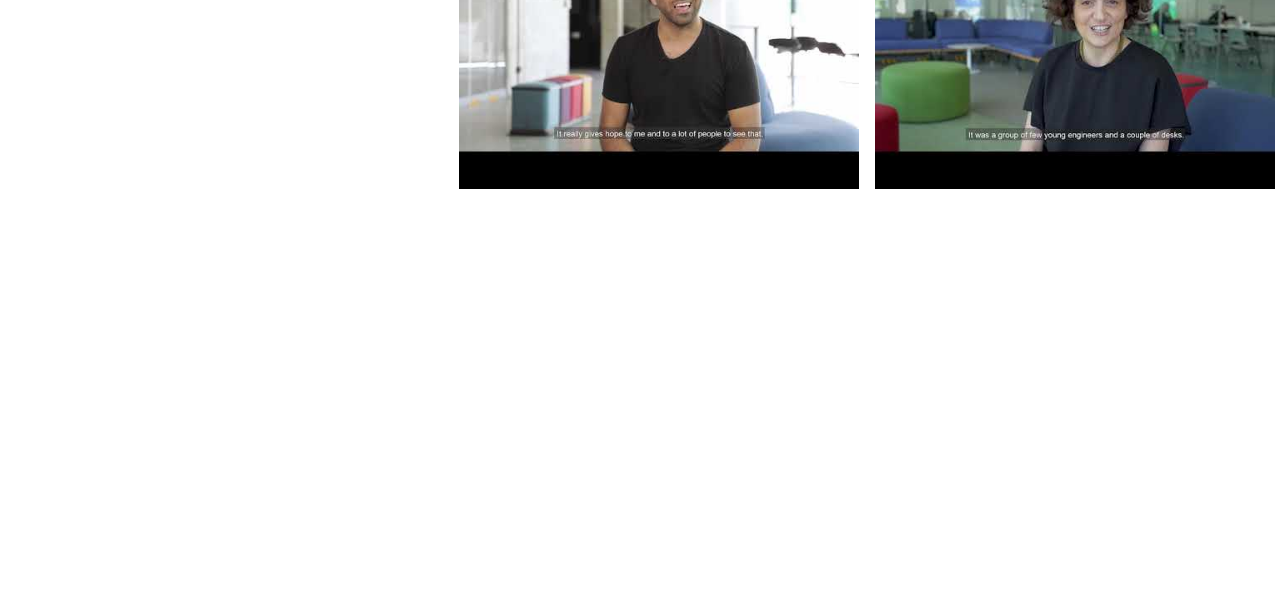
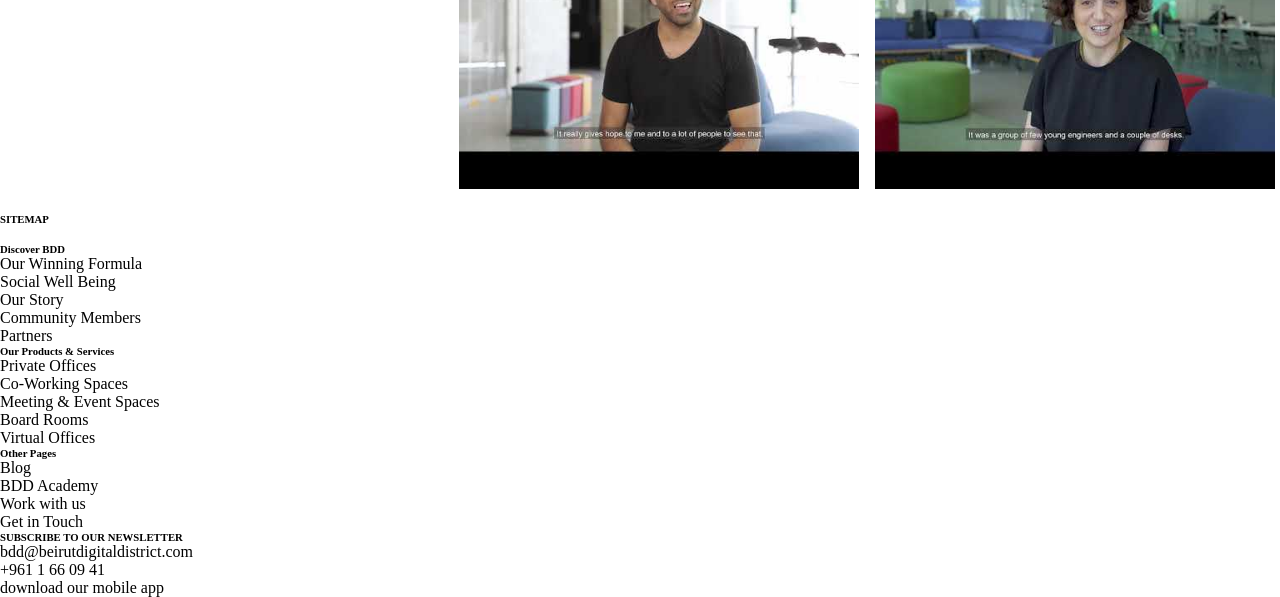
Before and after one commit to HanadiHosri/bdd-clone, a plain HTML site: page index.html in a window 1280 px wide. Shown: the part 3415-4012 px from the top of the page. Before the commit the page ends 3628 px from the top, so only its background shows below. Drawn offline with Linux system fonts and the light colour scheme.

Commit message:
adding footer

```diff
--- a/index.html
+++ b/index.html
@@ -229,7 +229,46 @@
 
         </div>
         <footer>
-
+           <div>
+                <div>
+                    <h6>SITEMAP</h6><br>
+                    <h6>Discover BDD</h6>
+                    <ul>
+                        <li>Our Winning Formula</li>
+                        <li>Social Well Being</li>
+                        <li>Our Story</li>
+                        <li>Community Members</li>
+                        <li>Partners</li>
+                    </ul>
+                </div>
+                <div>
+                    <h6>Our Products & Services</h6>
+                    <ul>
+                        <li>Private Offices</li>
+                        <li>Co-Working Spaces</li>
+                        <li>Meeting & Event Spaces</li>
+                        <li>Board Rooms</li>
+                        <li>Virtual Offices</li>
+                    </ul>
+                </div>
+                <div>
+                    <h6>Other Pages</h6>
+                    <ul>
+                        <li>Blog</li>
+                        <li>BDD Academy</li>
+                        <li>Work with us</li>
+                        <li>Get in Touch</li>
+                    </ul>
+                </div>
+                <div>
+                    <h6>SUBSCRIBE TO OUR NEWSLETTER</h6>
+                    <ul>
+                        <li>bdd@beirutdigitaldistrict.com</li>
+                        <li>+961 1 66 09 41</li>
+                        <li>download our mobile app</li>
+                    </ul>
+                </div>
+           </div>
         </footer>
 
     </div>
```
